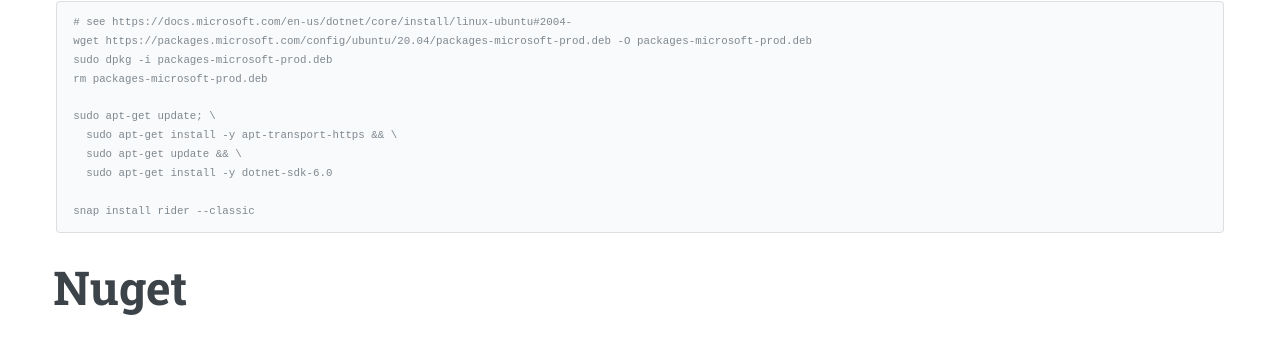
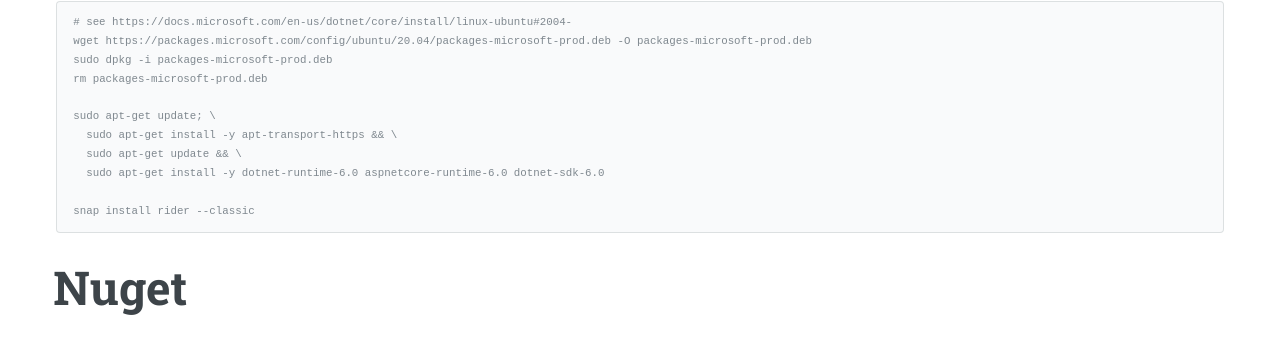
Before and after one commit to majorsilence/Dev, a Jekyll site: the page built from _posts/2022-03-08-mac-and-linux-dotnet-dev.md, in a window 1280 px wide. Shown: the part 1481-1828 px from the top of the page. Built offline with Jekyll 4.4.1, drawn with Linux system fonts in a browser that asks for light colours.

Commit message:
Update 2022-03-08-mac-and-linux-dotnet-dev.md

````diff
--- a/_posts/2022-03-08-mac-and-linux-dotnet-dev.md
+++ b/_posts/2022-03-08-mac-and-linux-dotnet-dev.md
@@ -50,7 +50,7 @@
 sudo apt-get update; \
   sudo apt-get install -y apt-transport-https && \
   sudo apt-get update && \
-  sudo apt-get install -y dotnet-sdk-6.0
+  sudo apt-get install -y dotnet-runtime-6.0 aspnetcore-runtime-6.0 dotnet-sdk-6.0
 
 snap install rider --classic
 ```
````
